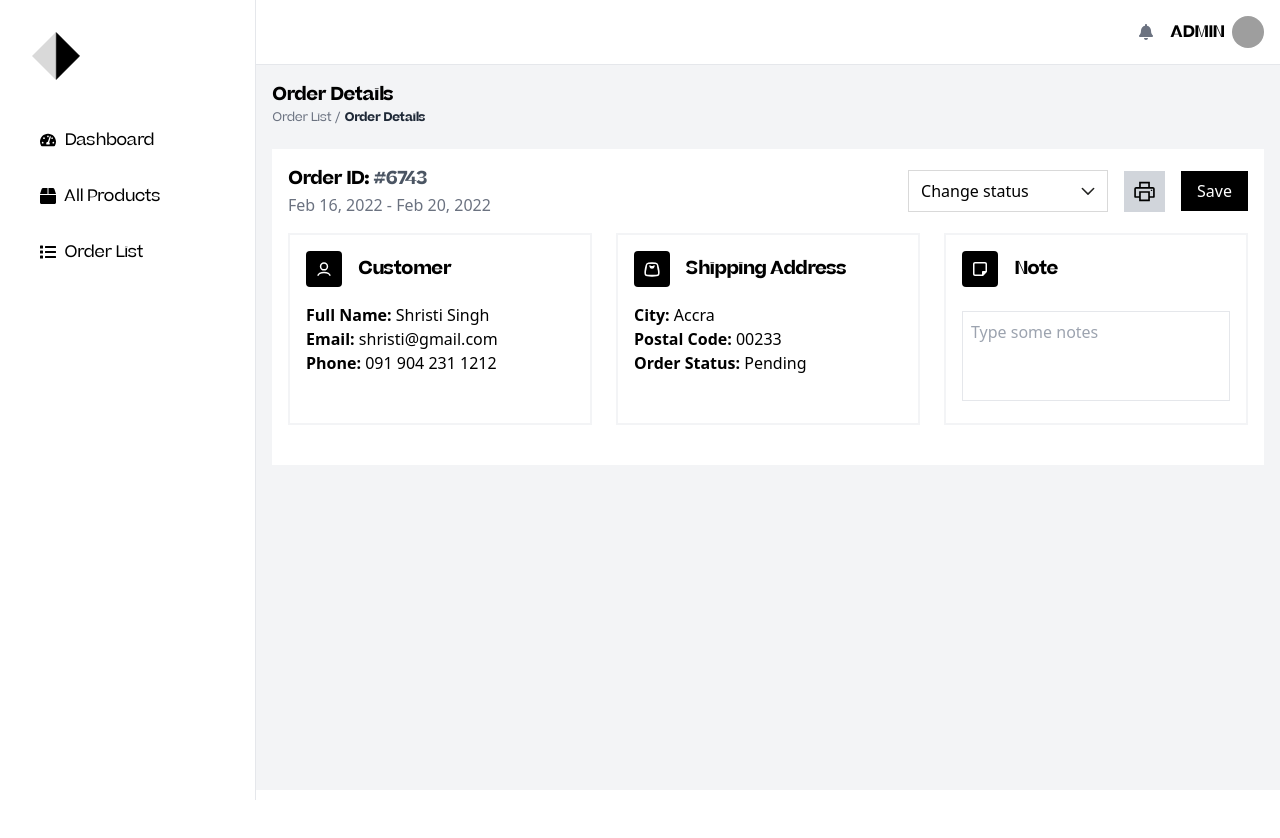
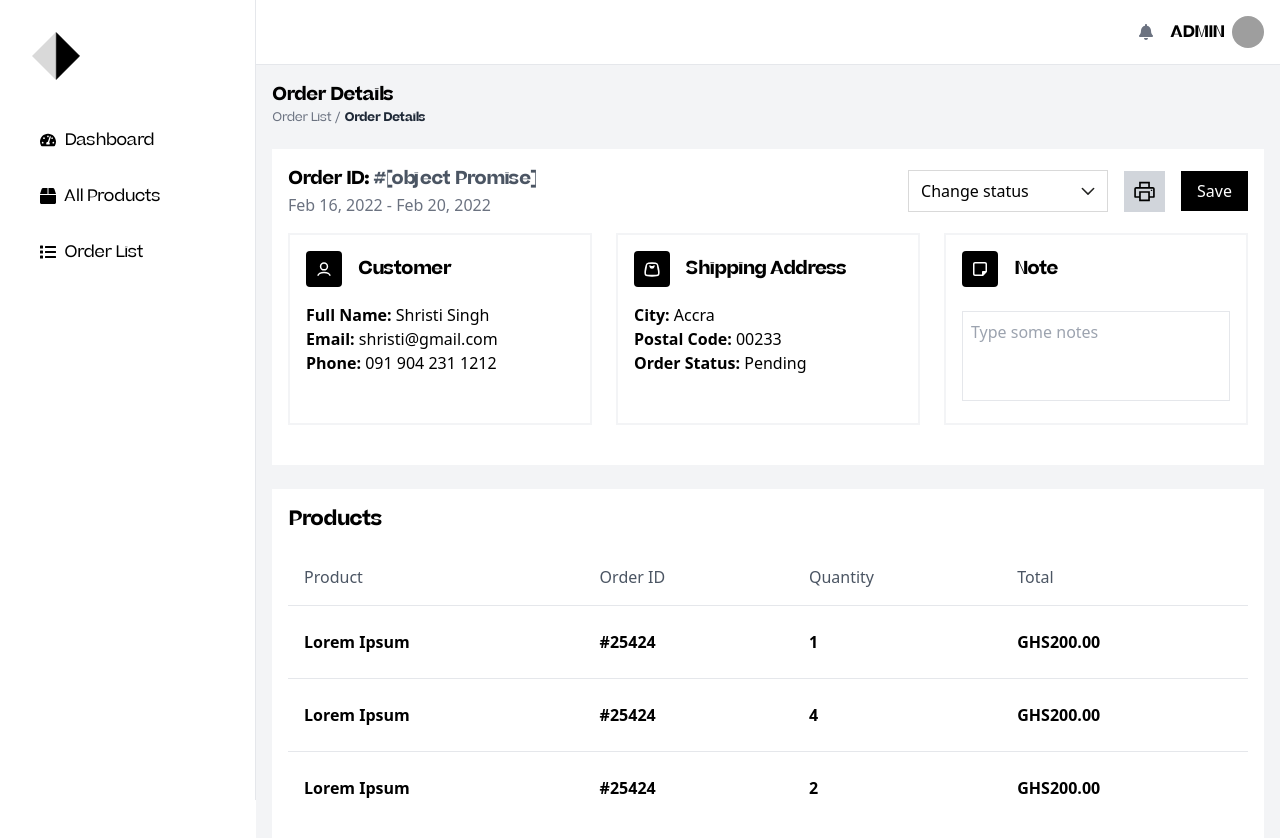
Before and after one commit to Acquaah-Emmanuel-Kofi/fashion-commerce, a Next.js app: page /admin/orders/1 in a window 1280 px wide. Shown: the top 838 px of the page. Before the commit the page ends 800 px from the top, so only its background shows below. Built offline with nearby package versions, Linux system fonts and the light colour scheme; grey boxes are pictures that could not be loaded.

Commit message:
feat: render order products on page

```diff
--- a/src/app/admin/(pages)/orders/[orderId]/page.tsx
+++ b/src/app/admin/(pages)/orders/[orderId]/page.tsx
@@ -2,6 +2,7 @@ import HeaderTitle from "@/app/admin/(components)/HeaderTitle";
 import Breadcrumb from "@/app/shared/components/Breadcrumb";
 import React from "react";
 import OrderDetailsInfo from "./components/OrderDetailsInfo";
+import OrderProducts from "./components/OrderProducts";
 
 const breadcrumbItems = [
   { label: "Order List", href: "/admin/orders" },
@@ -14,7 +15,7 @@ export default function OrderDetails({
   params: { orderId: string };
 }) {
   const orderDetails = {
-    orderId: "6743",
+    orderId: `${params}`,
     customer: {
       name: "Shristi Singh",
       email: "shristi@gmail.com",
@@ -51,6 +52,7 @@ export default function OrderDetails({
       </header>
 
       <OrderDetailsInfo {...orderDetails} />
+      <OrderProducts />
     </section>
   );
 }
```
